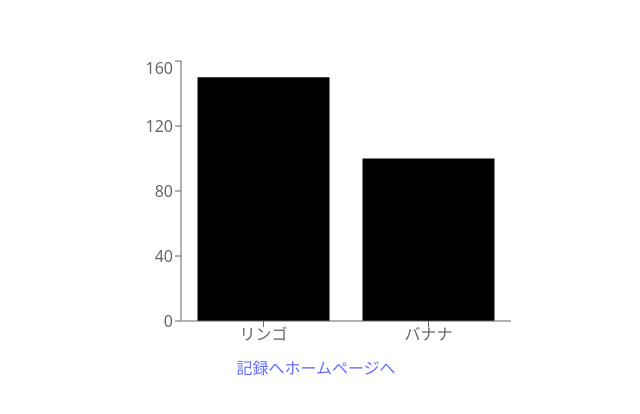
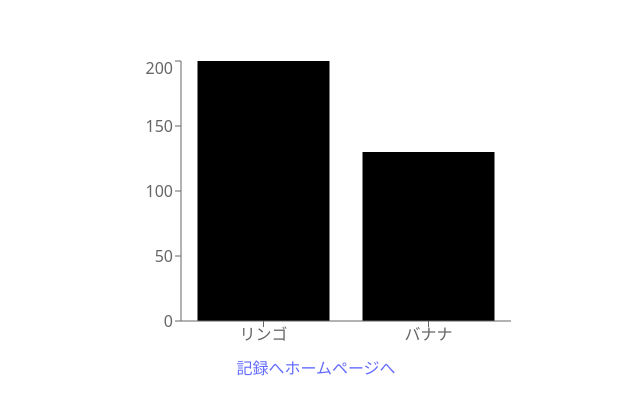
Before and after one commit to NK702468/household-account-book, a React (Vite) app: page /graph in a window 1280 px wide. Shown: the part 182-596 px from the top of the page, without its empty margins (324-964 px from the left). Built offline with nearby package versions, Linux system fonts and the light colour scheme.

Commit message:
change graph

```diff
--- a/src/pages/GraphPage.tsx
+++ b/src/pages/GraphPage.tsx
@@ -7,8 +7,8 @@ type Props = {}
 
 export default function GraphPage({}: Props) {
   const data: object[] = [
-    {name: "リンゴ", price: 150},
-    {name: "バナナ", price: 100}
+    {name: "リンゴ", storeA: 150, storeB: 50},
+    {name: "バナナ", storeA: 100, storeB: 30}
   ];
 
   return (
@@ -17,7 +17,8 @@ export default function GraphPage({}: Props) {
         <XAxis dataKey="name"/>
         <YAxis />
         <Tooltip />
-        <Bar dataKey="price"/>
+        <Bar dataKey="storeA" stackId="a"/>
+        <Bar dataKey="storeB" stackId="a"/>
       </BarChart>
       <Link to={ROUTES.EXPENSE}>記録へ</Link>
       <Link to={ROUTES.HOME}>ホームページへ</Link>
```
